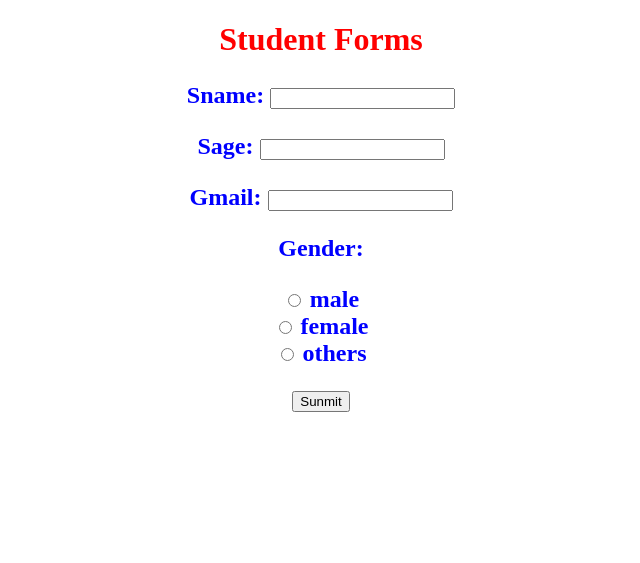
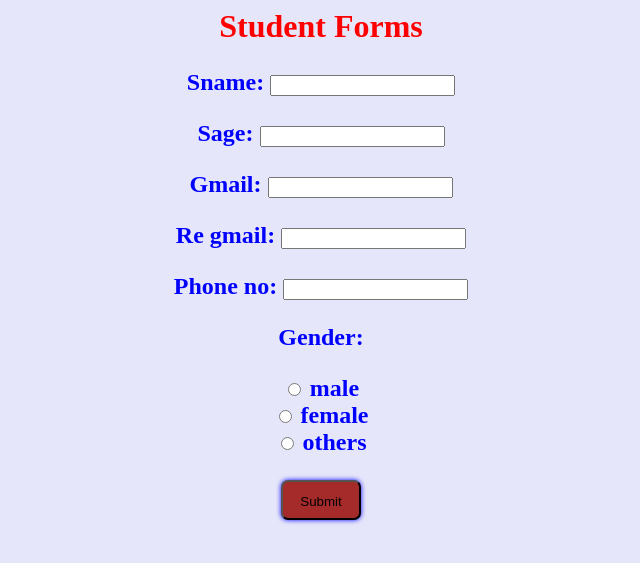
Before and after one commit to jayanthreddy99/data_validators, a Django app: page /sf/ in a window 1280 px wide. Shown: the top 563 px of the page, without its empty margins (319-959 px from the left). Run offline with Django 4.2, Linux system fonts and the light colour scheme.

Commit message:
first commit

```diff
--- a/app/forms.py
+++ b/app/forms.py
@@ -1,20 +1,37 @@
+from typing import Any, Dict
 from django import forms
+from django.core import validators
 
 def validate_for_a(svalue):
     if svalue[0] == 'a':
         raise forms.ValidationError('name is starting with a')
 
-def validate_for_len(name):
-    if len(name) <=5:
-        raise forms.ValidationError('len is less then 5')
+# def validate_for_len(name):
+#     if len(name) <=5:
+#         raise forms.ValidationError('len is less then 5')
 
-def validate_upper_letter(name):
-    if name [0].isupper():
-        raise forms.ValidationError('name not start with upper letter')
+# def validate_upper_letter(name):
+#     if name [0].isupper():
+#         raise forms.ValidationError('name not start with upper letter')
 
 g = [('MALE','male'),('FEMALE','female'),('OTHERS','others')]
 class StudentForms(forms.Form):
-    sname = forms.CharField(max_length=100,validators=[validate_for_a,validate_for_len])
+    sname = forms.CharField(max_length=100,validators=[validate_for_a,validators.MinLengthValidator(5)])
     sage = forms.IntegerField()
-    gmail = forms.EmailField(validators=[validate_for_a,validate_upper_letter])
+    gmail = forms.EmailField(validators=[validate_for_a])
+    re_gmail =forms.EmailField()
+    phone_no = forms.CharField(max_length=10,min_length=10,validators=[validators.RegexValidator('[6-9]\d{9}')])
+    bot = forms.CharField(max_length=100,widget=forms.HiddenInput,required=False)
     gender =forms.ChoiceField(choices=g,widget=forms.RadioSelect)
+
+    def clean(self):
+        e = self.cleaned_data['gmail']
+        re = self.cleaned_data['re_gmail']
+        if e != re :
+            raise forms.ValidationError('gmails or not matched')
+
+
+    def clean_bot(self):
+        bote = self.cleaned_data['bot']
+        if len(bote)>0:
+            raise forms.ValidationError('not')
--- a/app/views.py
+++ b/app/views.py
@@ -10,5 +10,5 @@ def sf(request):
         if SFD.is_valid():
             return HttpResponse(str(SFD.cleaned_data))
         else:
-            return HttpResponse('invalid Data')
+            return HttpResponse('invalid Data!!!')
     return render(request,'sf.html',d)
--- a/templates/sf.html
+++ b/templates/sf.html
@@ -1,3 +1,4 @@
+{% load static %}
 <!DOCTYPE html>
 <html lang="en">
 <head>
@@ -8,9 +9,27 @@
         h2
         {
             color:blue;
+
         }
         h1{
             color: red;
+            margin: 0px;
+        }
+        body
+        {
+            background-color: lavender;
+        }
+        #abc
+        {
+            background-color: brown;
+            padding: 12px;
+            width: 80px;
+            height: 40px;
+            text-align: center;
+            border-radius: 7px;
+            cursor: pointer;
+            box-shadow: 0px 0px 5px blue;
+            color: black;
         }
     </style>
 </head>
@@ -20,7 +39,7 @@
         <form method="POST">
             {% csrf_token %}
                 <h2>{{SFO.as_p}}</h2>
-            <input type="submit" value="Sunmit">
+            <input id="abc" type="submit" value="Submit">
         </form>
     </center>
 </body>
```
